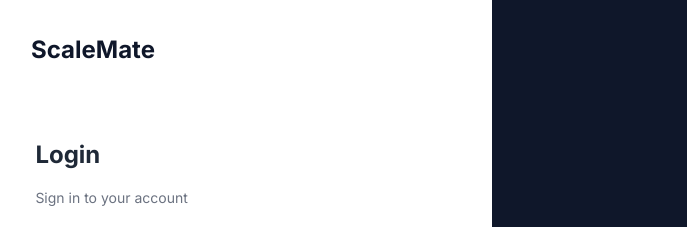
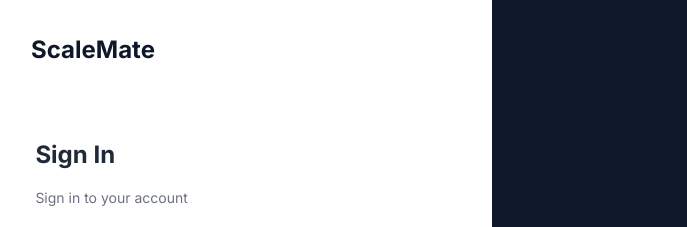
Before and after one commit to shoreagents/ScaleMate-2025, a Next.js app: page /login in a window 1280 px wide. Shown: the top 227 px of the page, without its empty margins (1-688 px from the left). Built offline with nearby package versions, Linux system fonts and the light colour scheme.

Commit message:
Update AuthForm.tsx

```diff
--- a/src/components/auth/AuthForm.tsx
+++ b/src/components/auth/AuthForm.tsx
@@ -536,7 +536,7 @@ export default function AuthForm({ onSuccess, onError }: AuthFormProps) {
         </>
       ) : (
         <>
-          <Title>Login</Title>
+          <Title>Sign In</Title>
           <Subtitle>Sign in to your account</Subtitle>
           <GoogleButton
             onClick={handleGoogleSignIn}
```
